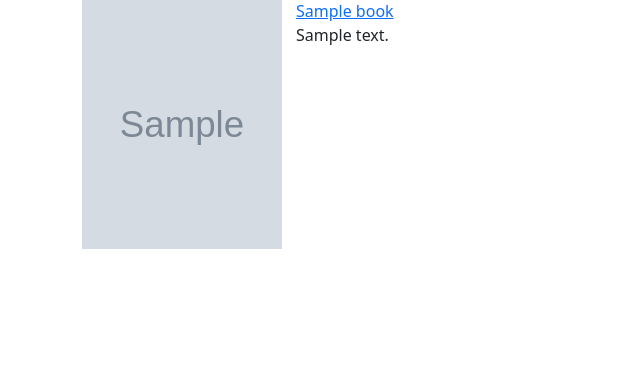
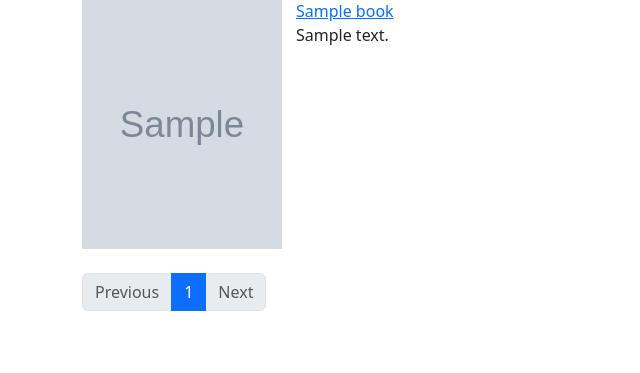
Before and after one commit to Jaxon-X/goodreads-clone, a Django app: page /books/ in a window 1280 px wide. Shown: the part 137-510 px from the top of the page, without its empty margins (0-640 px from the left). Run offline with Django 5.2, Linux system fonts and the light colour scheme; tables that the repository leaves empty hold one stand-in row (values such as "Sample post"); grey boxes marked "Sample" are stand-in pictures.

Commit message:
add pagination

```diff
--- a/books/templates/books/books_list.html
+++ b/books/templates/books/books_list.html
@@ -15,8 +15,9 @@
 {% endif %}
 
 
-{% if books %}
-    {% for book in books %}
+{% if page_obj %}
+    {% for book in page_obj.object_list %}
+
         <div class="row mb-4">
             <div class="col-2">
                 <img class="cover_pic" alt="book_cover_picture" src="{{ book.cover_picture.url }}">
@@ -28,10 +29,47 @@
                     {{ book.description}}
                 </p>
             </div>
-
         </div>
     {% endfor %}
-</ul>
+
+<nav aria-label="Page navigation">
+    <ul class="pagination">
+        {% if page_obj.has_previous %}
+        <li class="page-item">
+            <a class="page-link" href="?page={{ page_obj.previous_page_number }}">Previous</a>
+        </li>
+        {% else %}
+        <li class="page-item disabled">
+            <span class="page-link">Previous</span>
+        </li>
+        {% endif %}
+
+        {% for num in page_obj.paginator.page_range %}
+        {% if page_obj.number == num %}
+        <li class="page-item active" aria-current="page">
+            <span class="page-link">{{ num }}</span>
+        </li>
+        {% else %}
+        <li class="page-item">
+            <a class="page-link" href="?page={{ num }}">{{ num }}</a>
+        </li>
+        {% endif %}
+        {% endfor %}
+
+        {% if page_obj.has_next %}
+        <li class="page-item">
+            <a class="page-link" href="?page={{ page_obj.next_page_number }}">Next</a>
+        </li>
+        {% else %}
+        <li class="page-item disabled">
+            <span class="page-link">Next</span>
+        </li>
+        {% endif %}
+    </ul>
+</nav>
+
+
+
 {% else %}
 No books found.
 {% endif %}
--- a/books/views.py
+++ b/books/views.py
@@ -1,3 +1,4 @@
+from django.core.paginator import Paginator
 from django.views.generic import ListView, DetailView
 
 from django.shortcuts import render
@@ -8,14 +9,22 @@ class BooksView(ListView):
     template_name = 'books/books_list.html'
     queryset = Book.objects.all()
     context_object_name = 'books'
-
+    paginate_by = 2
 
 # class BooksView(View):
 #
 #     def get(self, request):
 #
-#         books = Book.objects.all()
-#         context = {'books': books}
+#         books = Book.objects.all().order_by('id')
+#         page_size = request.GET.get('page_size' ,2)
+#         paginator = Paginator(books,page_size)
+#
+#         page_num = request.GET.get('page',1)
+#         print(page_num)
+#         page_obj = paginator.get_page(page_num)
+#         print(page_obj.object_list)
+#         context = {'page_obj': page_obj}
+#
 #         return render(request, 'books/books_list.html', context)
 
 
```
Also changed, not shown: books/tests.py (+5 -4 lines).
